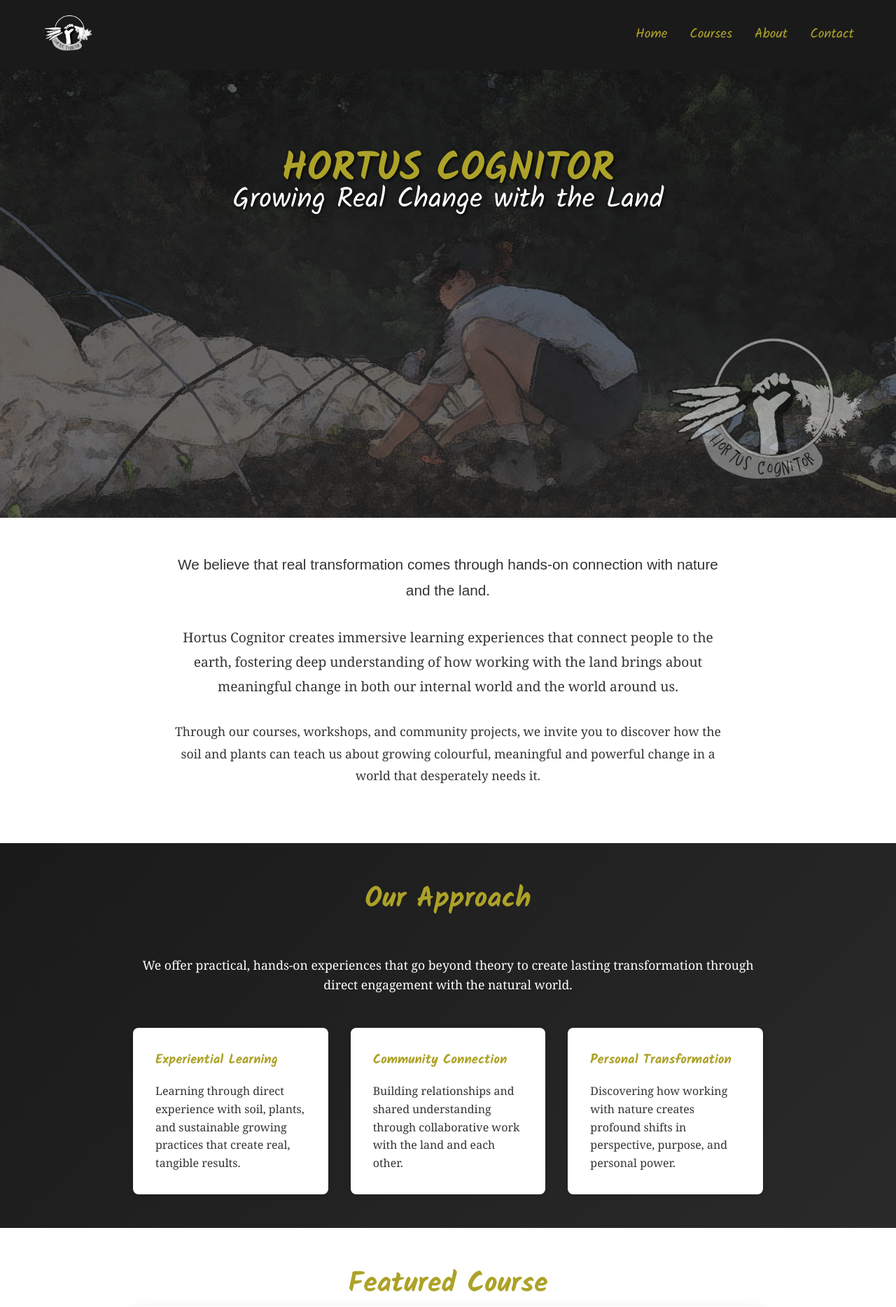
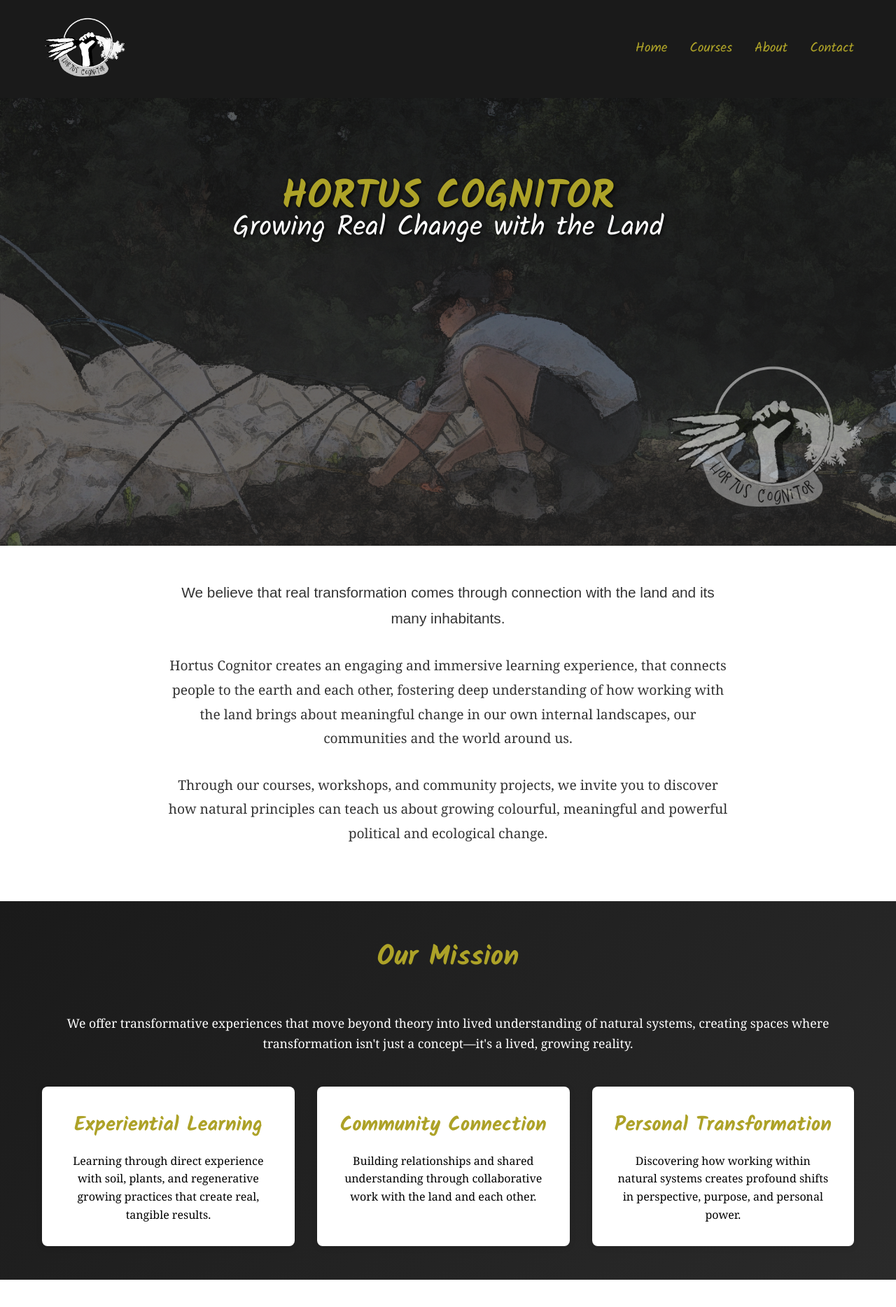
Before and after one commit to JoninShinobi/hortuscogintor, a Django app: page / in a window 1280 px wide. Shown: the top 1868 px of the page at 70% size. Run offline with Django 5.2, Linux system fonts and the light colour scheme; some web fonts are replaced.

Commit message:
Major content updates and design improvements
- Update home page content to focus on food systems justice and regenerative agriculture
- Add white highlighting effect for "How much does it cost?" on course detail pages
- Improve navigation logo positioning and sizing (100px height)
- Remove "Our Mission" section and restructure page flow with alternating colors
- Change US spellings to UK English (center → centre)
- Enhance course descriptions to emphasize dismantling oppressive systems
- Update tagline to "Growing real change with the land"
- Improve button consistency and mobile responsiveness
- Add separate pricing section with highlighted heading on course detail pages

🤖 Generated with [Claude Code](https://claude.ai/code)

Co-Authored-By: Claude <noreply@anthropic.com>

```diff
--- a/static/css/styles.css
+++ b/static/css/styles.css
@@ -59,12 +59,20 @@ h1, h2, h3, h4, h5, h6 {
 
 .navbar .container {
     display: flex;
-    justify-content: space-between;
+    justify-content: flex-start;
     align-items: center;
 }
 
+.nav-brand {
+    margin-right: auto;
+}
+
+.nav-menu {
+    margin-left: auto;
+}
+
 .nav-brand .logo {
-    height: 60px;
+    height: 100px;
     width: auto;
 }
 
--- a/templates/base.html
+++ b/templates/base.html
@@ -39,7 +39,7 @@
 
     <footer>
         <div class="container">
-            <p>&copy; 2025 Hortus Cognitor. Creating real change through the land.</p>
+            <p>&copy; 2025 Hortus Cognitor. Growing real change with the land.</p>
         </div>
     </footer>
 
--- a/templates/home.html
+++ b/templates/home.html
@@ -19,40 +19,40 @@
 <section class="section-white" style="padding: 3rem 20px; margin: 0; background: #ffffff;">
     <div style="max-width: 800px; margin: 0 auto; text-align: center;">
         <p class="key-statement" style="font-size: 1.3rem; line-height: 1.8; margin-bottom: 2rem; color: #333;">
-            We believe that real transformation comes through hands-on connection with nature and the land.
+            We believe that real transformation comes through connection with the land and its many inhabitants.
         </p>
         <p style="font-size: 1.2rem; line-height: 1.8; margin-bottom: 2rem; color: #333;">
-            Hortus Cognitor creates immersive learning experiences that connect people to the earth, fostering deep understanding of how working with the land brings about meaningful change in both our internal world and the world around us.
+            Hortus Cognitor creates an engaging and immersive learning experience, that connects people to the earth and each other, fostering deep understanding of how working with the land brings about meaningful change in our own internal landscapes, our communities and the world around us.
         </p>
-        <p style="font-size: 1.1rem; line-height: 1.8; margin-bottom: 2rem; color: #333;">
-            Through our courses, workshops, and community projects, we invite you to discover how the soil and plants can teach us about growing colourful, meaningful and powerful change in a world that desperately needs it.
+        <p style="font-size: 1.2rem; line-height: 1.8; margin-bottom: 2rem; color: #333;">
+            Through our courses, workshops, and community projects, we invite you to discover how natural principles can teach us about growing colourful, meaningful and powerful political and ecological change.
         </p>
     </div>
 </section>
 
 <section class="section-black" style="background: linear-gradient(135deg, #1a1a1a 0%, #2a2a2a 100%); padding: 3rem 0; margin: 0;">
     <div class="container">
-        <h2 style="font-family: 'hey-eloise', 'Kalam', 'Patrick Hand', 'Caveat', cursive; color: #ADA228; font-size: 2.5rem; text-align: center; margin-bottom: 3rem;">Our Approach</h2>
+        <h2 style="font-family: 'hey-eloise', 'Kalam', 'Patrick Hand', 'Caveat', cursive; color: #ADA228; font-size: 2.5rem; text-align: center; margin-bottom: 3rem;">Our Mission</h2>
 
-        <div style="max-width: 900px; margin: 0 auto;">
+        <div style="max-width: 1200px; margin: 0 auto;">
             <p style="font-size: 1.1rem; margin-bottom: 2rem; color: #ffffff; text-align: center;">
-                We offer practical, hands-on experiences that go beyond theory to create lasting transformation through direct engagement with the natural world.
+                We offer transformative experiences that move beyond theory into lived understanding of natural systems, creating spaces where transformation isn't just a concept—it's a lived, growing reality.
             </p>
 
-            <div style="display: grid; grid-template-columns: repeat(auto-fit, minmax(250px, 1fr)); gap: 2rem; margin-top: 3rem;">
+            <div style="display: grid; grid-template-columns: 1fr 1fr 1fr; gap: 2rem; margin-top: 3rem;">
                 <div style="background: white; padding: 2rem; border-radius: 8px; box-shadow: 0 2px 10px rgba(0,0,0,0.1);">
-                    <h3 style="color: #ADA228; margin-bottom: 1rem;">Experiential Learning</h3>
-                    <p>Learning through direct experience with soil, plants, and sustainable growing practices that create real, tangible results.</p>
+                    <h3 style="color: #ADA228; margin-bottom: 1rem; font-size: 1.8rem; white-space: nowrap; text-align: center;">Experiential Learning</h3>
+                    <p style="text-align: center; color: #000000;">Learning through direct experience with soil, plants, and regenerative growing practices that create real, tangible results.</p>
                 </div>
 
                 <div style="background: white; padding: 2rem; border-radius: 8px; box-shadow: 0 2px 10px rgba(0,0,0,0.1);">
-                    <h3 style="color: #ADA228; margin-bottom: 1rem;">Community Connection</h3>
-                    <p>Building relationships and shared understanding through collaborative work with the land and each other.</p>
+                    <h3 style="color: #ADA228; margin-bottom: 1rem; font-size: 1.8rem; white-space: nowrap; text-align: center;">Community Connection</h3>
+                    <p style="text-align: center; color: #000000;">Building relationships and shared understanding through collaborative work with the land and each other.</p>
                 </div>
 
                 <div style="background: white; padding: 2rem; border-radius: 8px; box-shadow: 0 2px 10px rgba(0,0,0,0.1);">
-                    <h3 style="color: #ADA228; margin-bottom: 1rem;">Personal Transformation</h3>
-                    <p>Discovering how working with nature creates profound shifts in perspective, purpose, and personal power.</p>
+                    <h3 style="color: #ADA228; margin-bottom: 1rem; font-size: 1.8rem; white-space: nowrap; text-align: center;">Personal Transformation</h3>
+                    <p style="text-align: center; color: #000000;">Discovering how working within natural systems creates profound shifts in perspective, purpose, and personal power.</p>
                 </div>
             </div>
         </div>
@@ -68,37 +68,28 @@
             <strong>With Hannah Watkins</strong>
         </p>
         <p style="font-size: 1.05rem; line-height: 1.8; margin-bottom: 2rem; color: #333;">
-            A five-month, hands-on journey into the heart of grassroots transformation. Learn how working with the land at its rawest and most flourishing brings monumental shifts in your internal world and the world around you.
+            Discover how food production and industrial agriculture intersect with systems of power, oppression and exploitation. Learn regenerative approaches that work to dismantle these structures, challenge extraction and create food systems grounded in justice, ecological health, and community sovereignty.
         </p>
         <div style="text-align: center;">
-            <a href="/regenerative-movement-course/" class="btn" style="font-size: 1.2rem; padding: 1rem 2rem;">
+            <a href="/regenerative-movement-course/" class="btn" style="font-size: 1.5rem; padding: 1.5rem 3rem;">
                 Learn More About This Course
             </a>
         </div>
     </div>
 </section>
 
-<section class="section-black" style="background: linear-gradient(135deg, #1a1a1a 0%, #2a2a2a 100%); padding: 3rem 0; margin: 0;">
-    <div class="container">
-        <h2 style="font-family: 'hey-eloise', 'Kalam', 'Patrick Hand', 'Caveat', cursive; color: #ADA228; font-size: 2.5rem; text-align: center; margin-bottom: 2rem;">Our Mission</h2>
-        <p style="max-width: 800px; margin: 0 auto; text-align: center; font-size: 1.1rem; line-height: 1.8; color: #ffffff;">
-            To bridge the gap between feeling powerless and becoming powerful agents of change through deep, embodied connection with the natural world. We create spaces where transformation isn't just a concept—it's a lived, growing reality.
-        </p>
-    </div>
-</section>
-
-<section class="section-white" style="padding: 4rem 20px; text-align: center; background: #ffffff; margin: 0; max-width: 100%;">
+<section class="section-black" style="padding: 4rem 20px; text-align: center; background: linear-gradient(135deg, #1a1a1a 0%, #2a2a2a 100%); margin: 0; max-width: 100%;">
     <h2 style="font-family: 'hey-eloise', 'Kalam', 'Patrick Hand', 'Caveat', cursive; color: #ADA228; font-size: 2.5rem; margin-bottom: 2rem;">Start Your Journey</h2>
 
-    <p style="color: #333; font-size: 1.2rem; margin-bottom: 2rem;">
-        Ready to discover what real change feels like?
+    <p style="color: #ffffff; font-size: 1.2rem; margin-bottom: 2rem;">
+        Ready to transform food systems and build community sovereignty?
     </p>
 
-    <p style="color: #333; font-size: 1.15rem; font-style: italic; margin-bottom: 3rem; max-width: 600px; margin-left: auto; margin-right: auto;">
-        It is time to move beyond empty statements and into a dynamic and powerful ethos by which we live.
+    <p style="color: #ffffff; font-size: 1.15rem; margin-bottom: 3rem; max-width: 600px; margin-left: auto; margin-right: auto;">
+        Join us in creating regenerative alternatives that challenge extraction and centre justice.
     </p>
 
-    <a href="/courses/" class="btn" style="font-size: 1.3rem; padding: 1rem 3rem;">
+    <a href="/courses/" class="btn" style="font-size: 1.5rem; padding: 1.5rem 3rem;">
         Explore Our Courses
     </a>
 </section>
```
Also changed, not shown: other parts of static/css/styles.css (+31 -0 lines), templates/courses/course_detail.html (+10 -3 lines).
